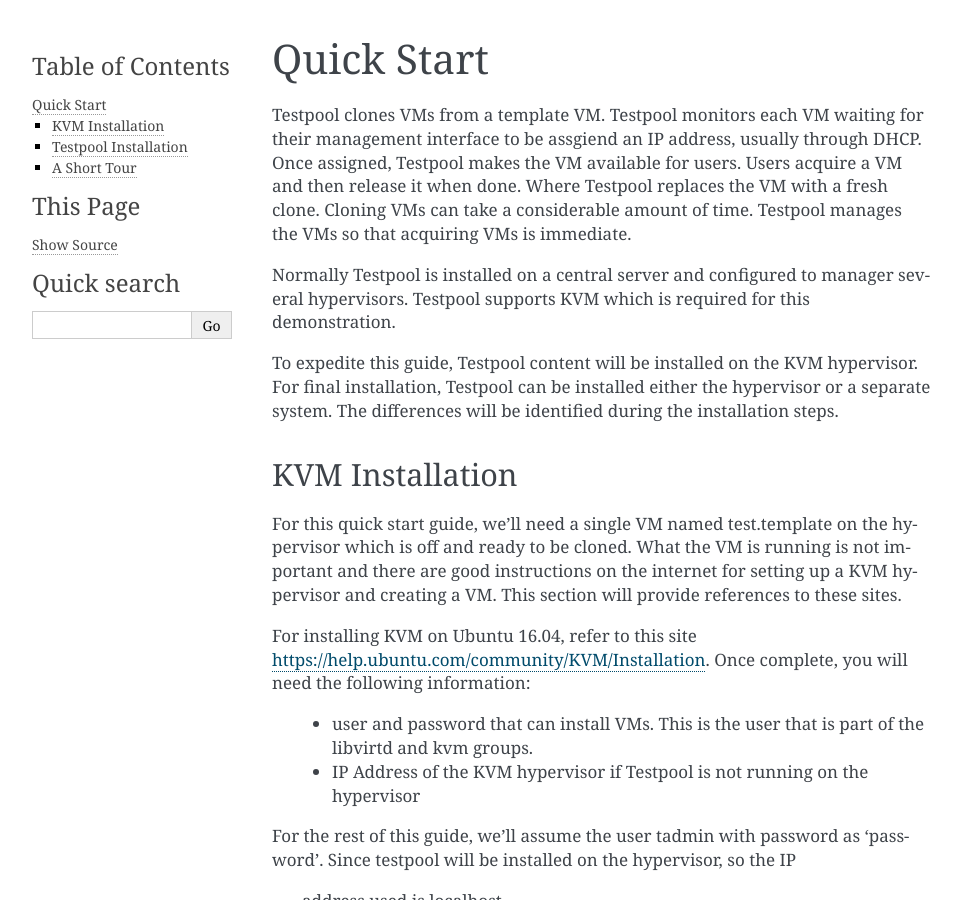
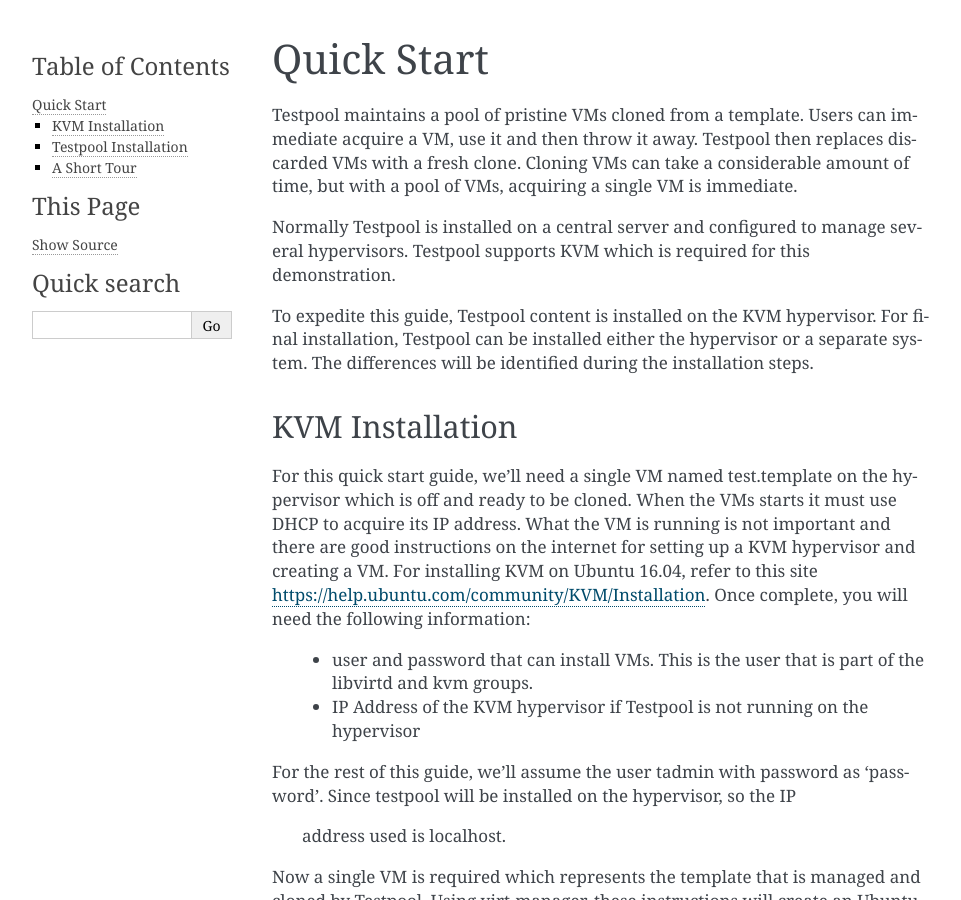
Before and after one commit to testcraftsman/testpool, a Sphinx documentation site: the page built from docs/source/quickstart.rst, in a window 1280 px wide and 900 px high. Shown: the whole window, without its empty margins (148-1109 px from the left). Built offline with Sphinx 7.4.7, drawn with Linux system fonts in a browser that asks for light colours.

Commit message:
Update quick start

```diff
--- a/docs/source/quickstart.rst
+++ b/docs/source/quickstart.rst
@@ -3,34 +3,31 @@
 Quick Start
 ===============
 
-Testpool clones VMs from a template VM. Testpool monitors each VM waiting for their management
-interface to be assgiend an IP address, usually through DHCP. Once assigned,
-Testpool makes the VM available for users. Users acquire a VM and then release
-it when done. Where Testpool replaces the VM with a fresh clone. Cloning
-VMs can take a considerable amount of time. Testpool manages the VMs so
-that acquiring VMs is immediate.
+Testpool maintains a pool of pristine VMs cloned from a template. Users
+can immediate acquire a VM, use it and then throw it away. Testpool
+then replaces discarded VMs with a fresh clone.  Cloning VMs can take a
+considerable amount of time, but with a pool of VMs, acquiring a single VM
+is immediate.
 
 Normally Testpool is installed on a central server and configured to
-manager several hypervisors. Testpool supports KVM which is required for
+manage several hypervisors. Testpool supports KVM which is required for
 this demonstration.
 
-To expedite this guide, Testpool content will be installed on the KVM
-hypervisor. For final installation, Testpool can be installed either the
-hypervisor or a separate system. The differences will be identified during
-the installation steps.
+To expedite this guide, Testpool content is installed on the KVM hypervisor.
+For final installation, Testpool can be installed either the hypervisor or a
+separate system. The differences will be identified during the installation
+steps.
 
 
 KVM Installation
 ----------------
 
 For this quick start guide, we'll need a single VM named test.template on
-the hypervisor which is off and ready to be cloned.  What the VM is running is
+the hypervisor which is off and ready to be cloned.  When the VMs starts
+it must use DHCP to acquire its IP address. What the VM is running is
 not important and there are good instructions on the internet for setting up a
-KVM hypervisor and creating a VM. This section will provide references to
-these sites.
-
-For installing KVM on Ubuntu 16.04, refer to this site https://help.ubuntu.com/community/KVM/Installation. Once complete, you will need the following
-information:
+KVM hypervisor and creating a VM.  For installing KVM on Ubuntu 16.04, refer
+to this site https://help.ubuntu.com/community/KVM/Installation. Once complete, you will need the following information:
 
   - user and password that can install VMs. This is the user that is part of
     the libvirtd and kvm groups.
```
